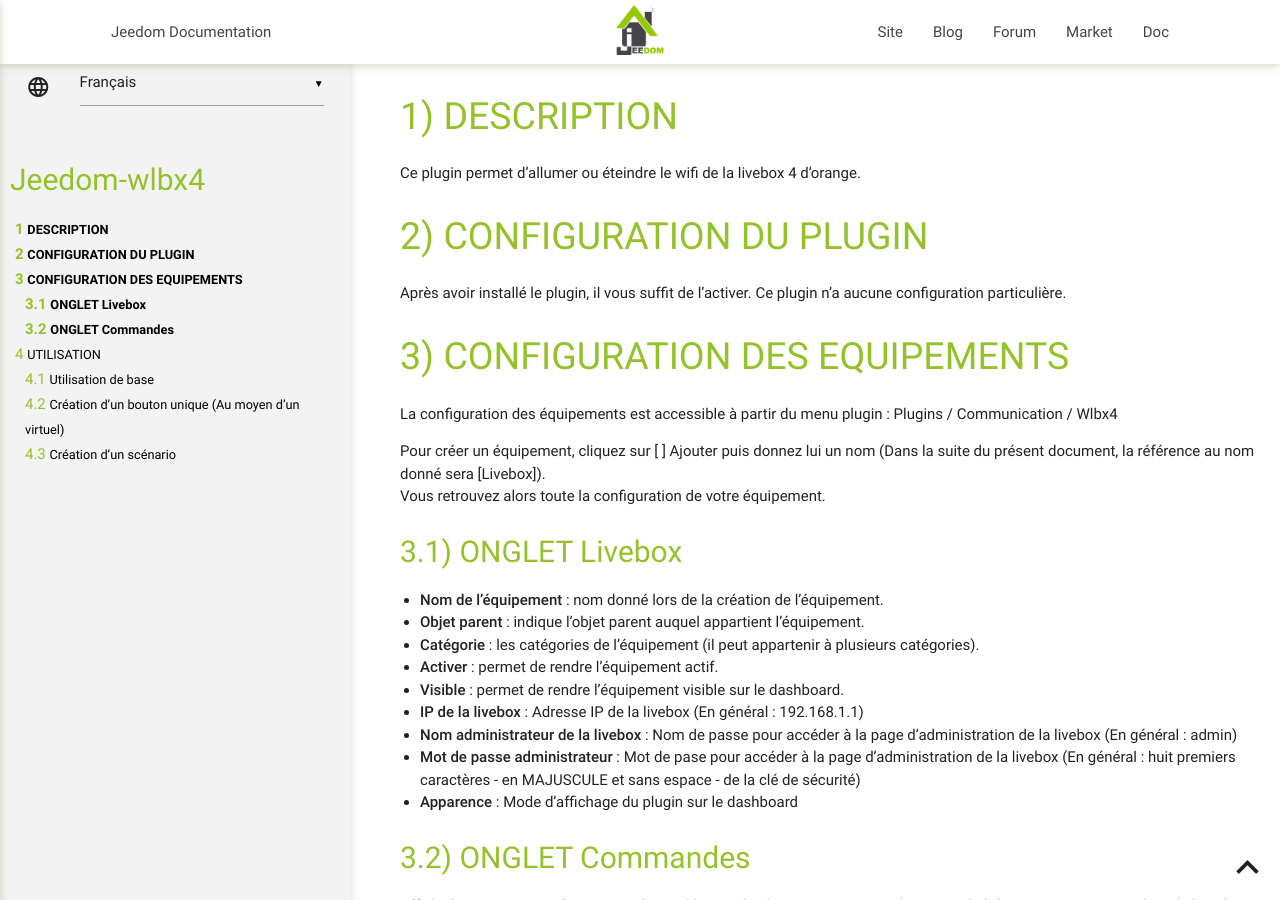
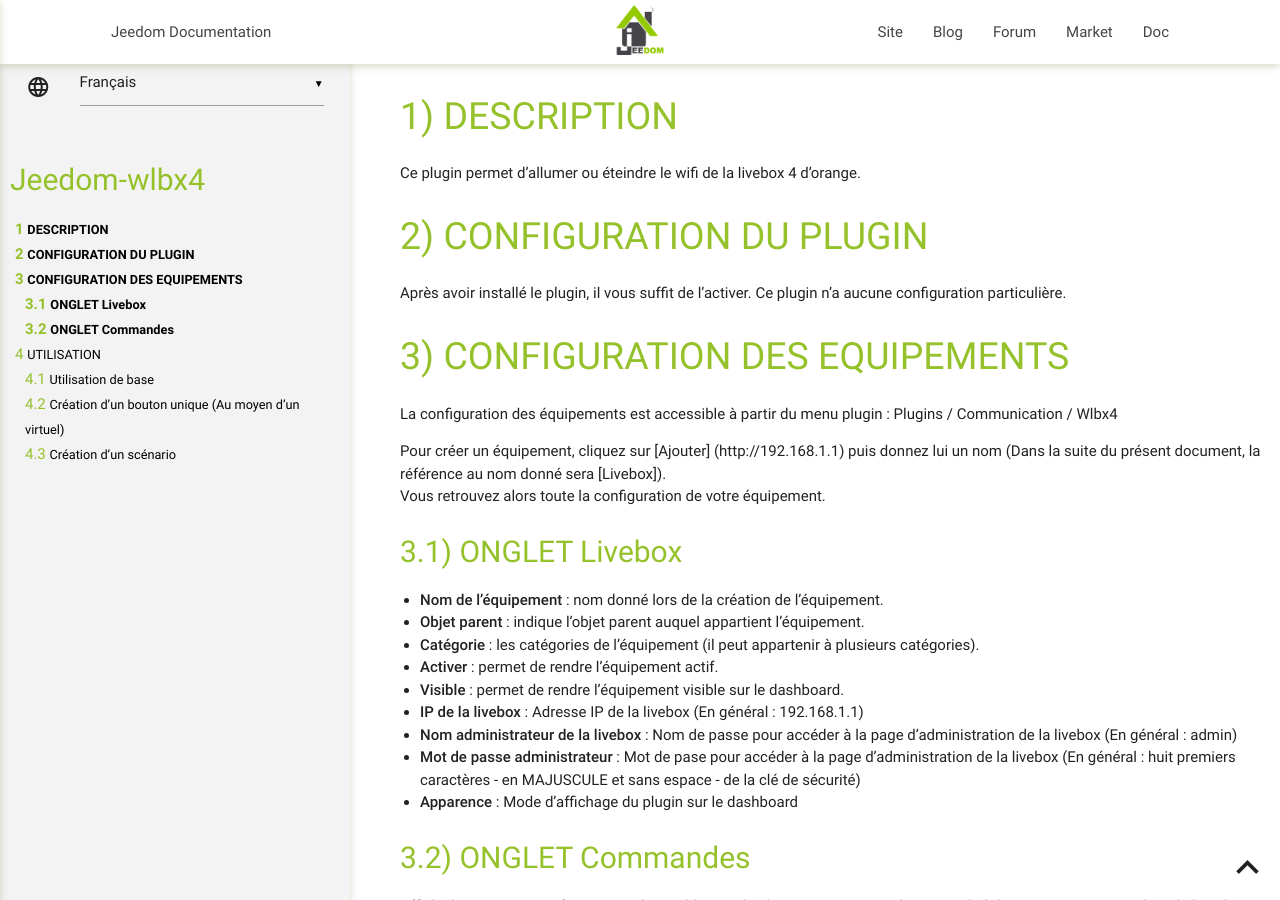
Before and after one commit to pebteam/jeedom-wlbx4, a Jekyll site: the page built from docs/fr_FR/index.md, in a window 1280 px wide and 900 px high. Built offline with Jekyll 4.4.1, drawn with Linux system fonts in a browser that asks for light colours; our own code applies the rules of GitHub Pages for plain Markdown files; part of the change alters nothing that is shown.

Commit message:
Update index.md

```diff
--- a/docs/fr_FR/index.md
+++ b/docs/fr_FR/index.md
@@ -11,7 +11,7 @@ CONFIGURATION DES EQUIPEMENTS
 La configuration des équipements est accessible à partir du menu plugin :
 Plugins / Communication / Wlbx4
 
-Pour créer un équipement, cliquez sur [ ] Ajouter puis donnez lui un nom (Dans la suite du présent document, la référence au nom donné sera [Livebox]).
+Pour créer un équipement, cliquez sur [Ajouter] (http://192.168.1.1) puis donnez lui un nom (Dans la suite du présent document, la référence au nom donné sera [Livebox]).
 Vous retrouvez alors toute la configuration de votre équipement.
 
 ONGLET Livebox
```
